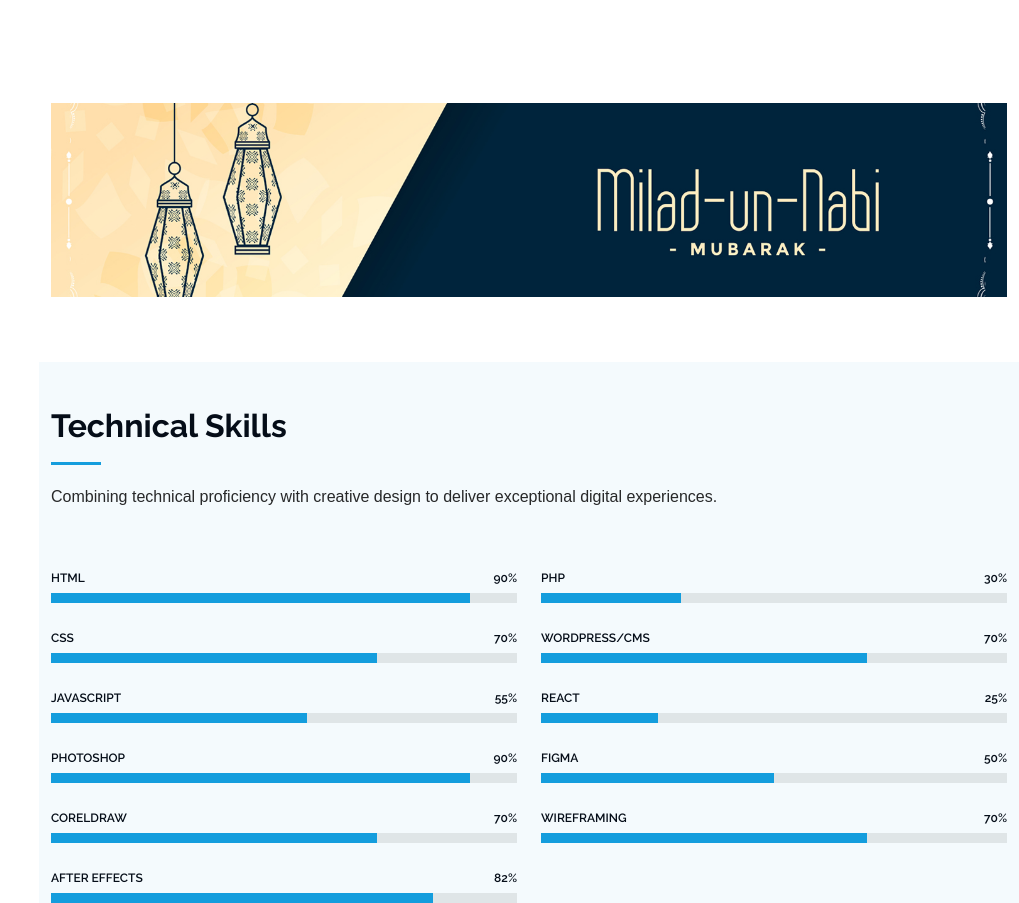
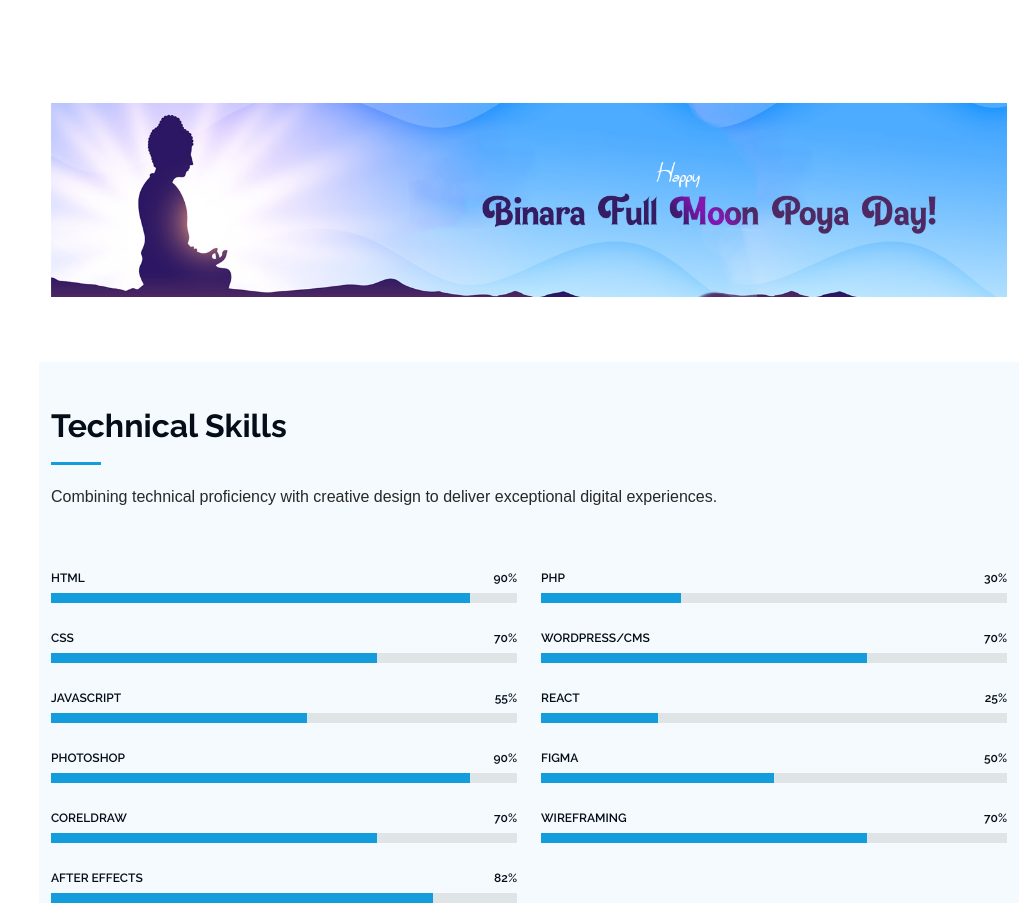
Before and after one commit to Nimnaka98/My-website, a plain HTML site: page index.html in a window 1280 px wide. Shown: the part 1755-2658 px from the top of the page, without its empty margins (261-1280 px from the left). Drawn offline with nearby package versions, Linux system fonts and the light colour scheme; animation ran at ten frames a second.

Commit message:
Add files via upload

```diff
--- a/index.html
+++ b/index.html
@@ -338,7 +338,7 @@
     <section id="celebration-banner" class="section">
       <div class="container" data-aos="fade-up" data-aos-delay="100">
         <div class="bannerd">
-          <img id="banner-image" src="./assets/images/banner/celebrations/milad-un-nabi.jpg" alt="Celebration Banner" class="img-fluid">
+          <img id="banner-image" src="./assets/images/banner/celebrations/binara-full-moon-poya-day.jpg" alt="Celebration Banner" class="img-fluid">
         </div>
       </div>
     </section>
```
